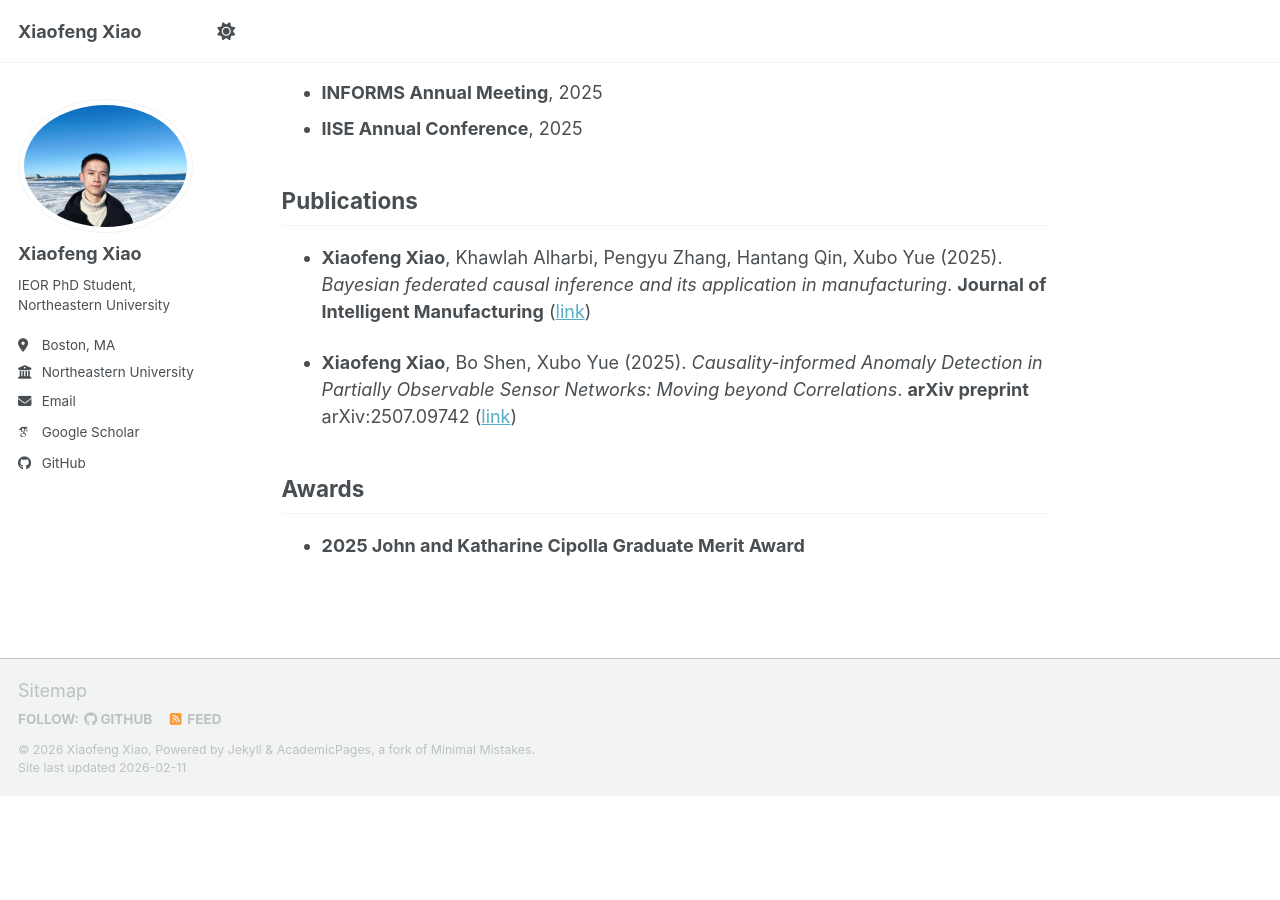
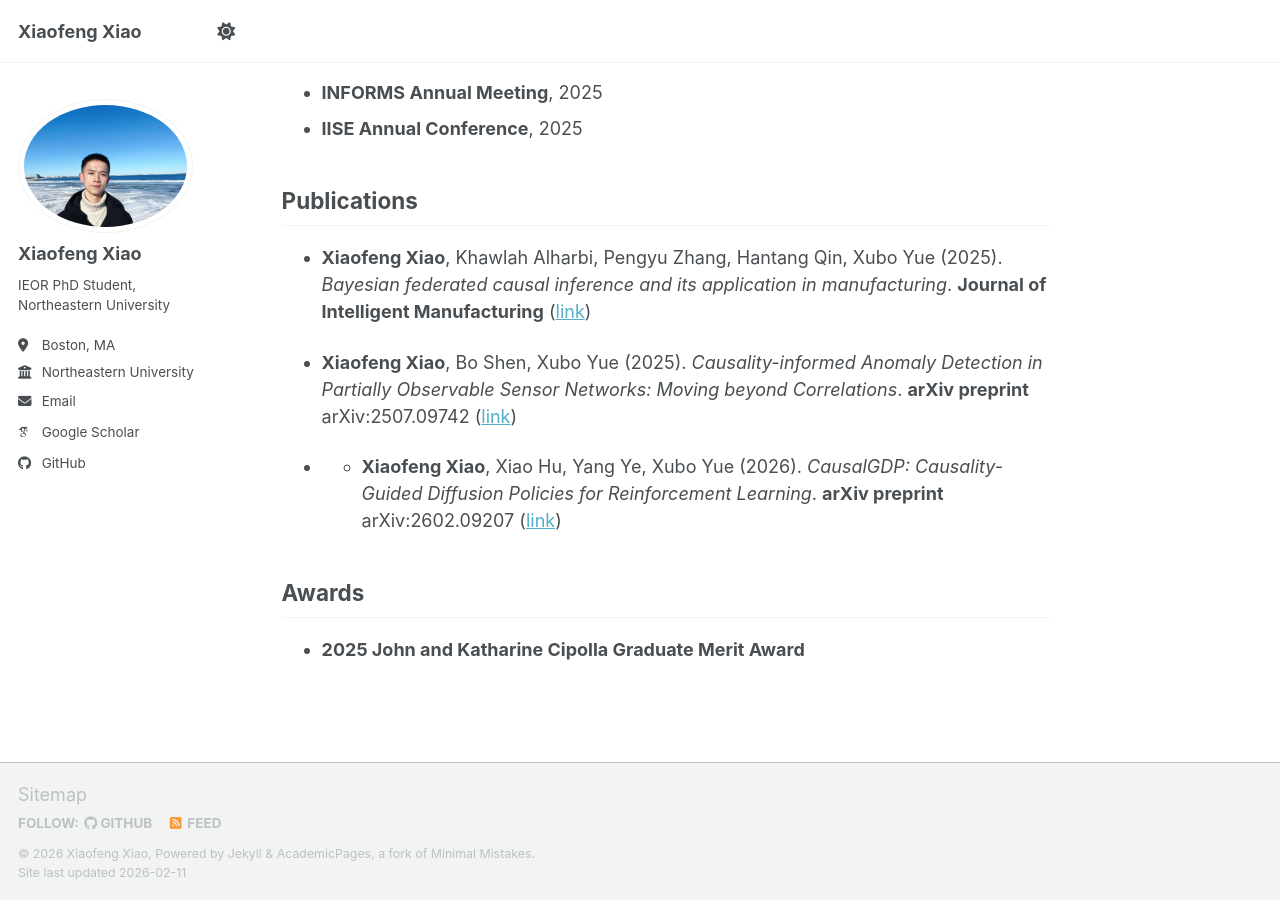
Before and after one commit to xx987/xx987.github.io, a Jekyll site: the page built from _pages/about.md, in a window 1280 px wide and 900 px high, scrolled down 503 px. Built offline with Jekyll 4.4.1, drawn with Linux system fonts in a browser that asks for light colours; some web fonts are replaced; a script bundle is joined from its source files by our own code; library files that are not in the unit come from our copies; before the commit the page ends 1299 px from its top, so only the background shows below that.

Commit message:
Update about.md

```diff
--- a/_pages/about.md
+++ b/_pages/about.md
@@ -24,6 +24,9 @@ My research interests include causal machine learning (theory, inference, discov
 
 - **Xiaofeng Xiao**, Bo Shen, Xubo Yue (2025). *Causality-informed Anomaly Detection in Partially Observable Sensor Networks: Moving beyond Correlations*. **arXiv preprint** arXiv:2507.09742 ([link](https://scholar.google.com/citations?view_op=view_citation&hl=en&user=dBEB9RoAAAAJ&citation_for_view=dBEB9RoAAAAJ:u-x6o8ySG0sC))
 
+- - **Xiaofeng Xiao**, Xiao Hu, Yang Ye, Xubo Yue (2026). *CausalGDP: Causality-Guided Diffusion Policies for Reinforcement Learning*. **arXiv preprint** arXiv:2602.09207 ([link](https://arxiv.org/abs/2602.09207))
+
+
 
 ## Awards
 
```
